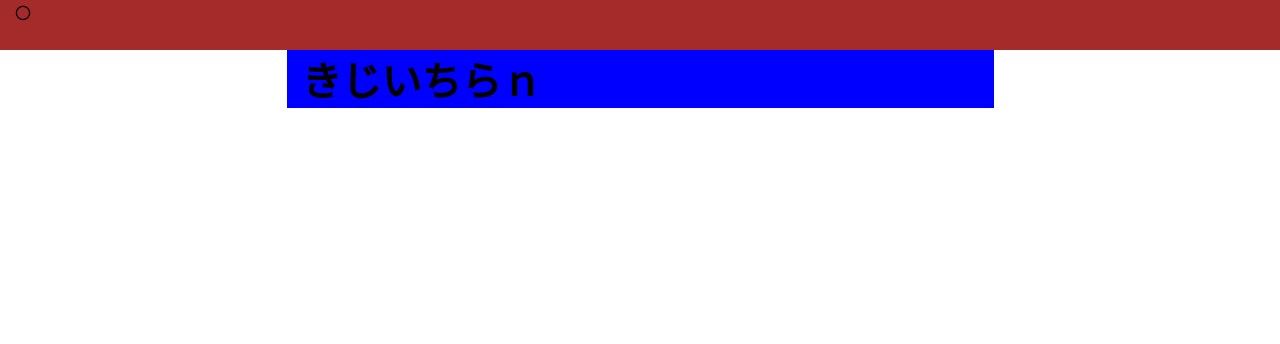
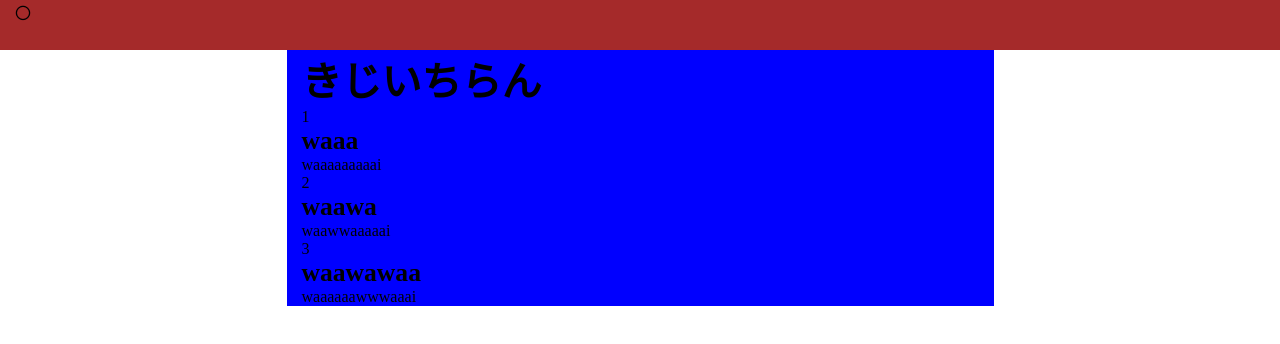
Before and after one commit to ajunajunajun/DIYkeiziban, a React (Create React App) app: page /article in a window 1280 px wide. Shown: the top 344 px of the page. Built offline with nearby package versions, Linux system fonts and the light colour scheme.

Commit message:
create card

```diff
--- a/src/components/pages/ArticlePage/ArticlePage.tsx
+++ b/src/components/pages/ArticlePage/ArticlePage.tsx
@@ -1,12 +1,27 @@
 import React from 'react'
+import CardGroup from '../../ui/CardGroup/CardGroup'
+import { articleType } from '../../../domains/article'
 
 import '../../../styles/main.scss'
 import '../../../styles/projects/_home.scss'
 
-export default function ArticlePage() {
+import { articles as articlesJson } from '../../../fixtures/articles.json'
+
+/**
+ * ArticlePage の Props
+ */
+type Props = {
+  articles: articleType[]
+}
+
+/**
+ * 記事一覧を表示するページ
+ */
+export default function ArticlePage({ articles = articlesJson }: Props) {
   return (
     <div className="c-home l-inner">
-      <h1>きじいちらｎ</h1>
+      <h1>きじいちらん</h1>
+      <CardGroup articles={articles} />
     </div>
   )
 }
--- a/src/components/pages/IndexPage/IndexPage.tsx
+++ b/src/components/pages/IndexPage/IndexPage.tsx
@@ -5,6 +5,9 @@ import '../../../styles/main.scss'
 import '../../../styles/projects/_home.scss'
 import Button from '../../ui/Button/Button'
 
+/**
+ * 初めに表示するページ
+ */
 export default function IndexPage() {
   return (
     <div className="c-home l-inner">
--- a/src/components/projects/AppHeader/AppHeader.tsx
+++ b/src/components/projects/AppHeader/AppHeader.tsx
@@ -2,6 +2,9 @@ import React from 'react'
 
 import '../../../styles/projects/_header.scss'
 
+/**
+ * アプリのヘッダー
+ */
 export default function AppHeader() {
   return (
     <header className="c-header">
--- a/src/components/ui/Button/Button.tsx
+++ b/src/components/ui/Button/Button.tsx
@@ -1,15 +1,19 @@
 import React, { useMemo } from 'react'
 import classnames from 'classnames'
+
+type AsTypeUnion = keyof React.ReactHTML | React.ComponentType<any>
+
+// asからcomponentのpropsをもってきてPropsに入れれたら多分解決?muzukasi
 
 type Props = {
   /** ボタンのクラス名 */
   className?: string
 
-  /** ボタンのサイズ　*/
+  /** ボタンのサイズ */
   size?: 'small' | 'medium' | 'large'
 
-  /** ボタンを何で描写するか　*/
-  as?: any // 型むずかしいので一先ずany
+  /** ボタンを何として描写するか */
+  as?: AsTypeUnion
 
   /** 子要素 */
   children?: React.ReactNode
--- /dev/null
+++ b/src/components/ui/Card/Card.tsx
@@ -0,0 +1,27 @@
+import React from 'react'
+import { articleType } from '../../../domains/article'
+
+/**
+ * Card の Props
+ */
+type Props = {
+  article: articleType
+}
+
+/**
+ * 記事の一覧表示用のコンポーネント
+ * @param props
+ */
+export default function Card({ article }: Props) {
+  return (
+    <>
+      {article.id}
+      <dt>
+        <h2>{article.title}</h2>
+      </dt>
+      <dd>
+        <p>{article.text}</p>
+      </dd>
+    </>
+  )
+}
--- /dev/null
+++ b/src/components/ui/CardGroup/CardGroup.tsx
@@ -0,0 +1,26 @@
+import React from 'react'
+import Card from '../Card/Card'
+import { articleType } from '../../../domains/article'
+
+/**
+ * CardGroup の Props
+ */
+type Props = {
+  articles: articleType[]
+}
+
+/**
+ * 記事の一覧表示用コンポーネントをまとめるコンポーネント
+ * @param props
+ */
+export default function CardGroup({ articles }: Props) {
+  return (
+    <div className="p-home-cardgroup">
+      {articles.map(article => (
+        <dl>
+          <Card article={article} />
+        </dl>
+      ))}
+    </div>
+  )
+}
--- /dev/null
+++ b/src/domains/article.ts
@@ -0,0 +1,10 @@
+export type articleType = {
+  /** 記事毎のID */
+  id: number
+
+  /** 記事のタイトル */
+  title: string
+
+  /** 記事の本文 */
+  text: string
+}
--- /dev/null
+++ b/src/fixtures/articles.json
@@ -0,0 +1,19 @@
+{
+  "articles": [
+    {
+      "id": 1,
+      "title": "waaa",
+      "text": "waaaaaaaaai"
+    },
+    {
+      "id": 2,
+      "title": "waawa",
+      "text": "waawwaaaaai"
+    },
+    {
+      "id": 3,
+      "title": "waawawaa",
+      "text": "waaaaaawwwaaai"
+    }
+  ]
+}
--- /dev/null
+++ b/src/reducers/articles.ts
@@ -0,0 +1,16 @@
+import React from 'react'
+
+const initialState = { id: 0 as number }
+
+type ActionType = {
+  type: 'select'
+}
+
+export const articles = (state = initialState, action: ActionType) => {
+  switch (action.type) {
+    case 'select':
+      return { ...state }
+    default:
+      return state
+  }
+}
```
Also changed, not shown: src/styles/components/_card.scss (added).
